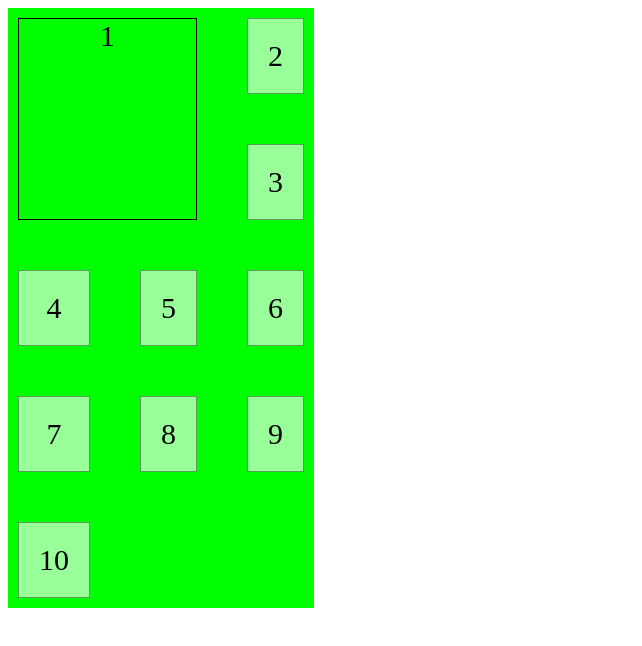
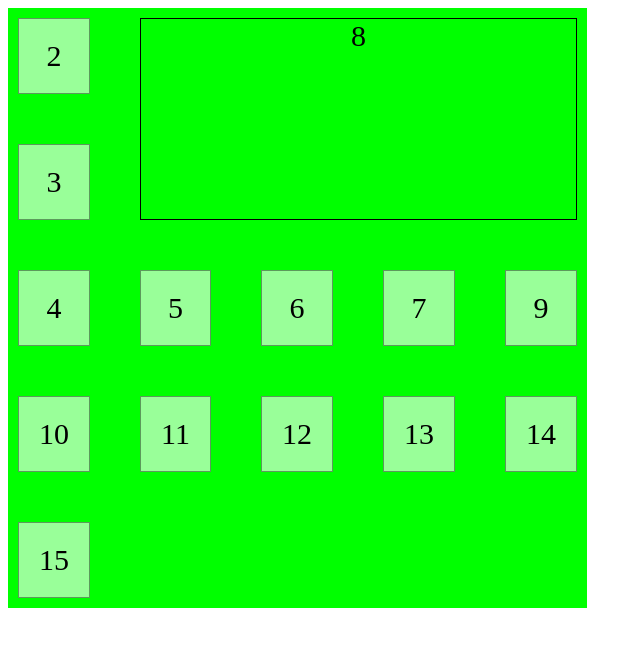
Before and after one commit to vdprog2019/Desk, a plain HTML site: page index.html in a window 1280 px wide. Shown: the whole page, without its empty margins (0-642 px from the left). Drawn offline with Linux system fonts and the light colour scheme.

Commit message:
grid-area
заняло 1/2 длина  и 3/6 по ширине

```diff
--- a/index.html
+++ b/index.html
@@ -19,8 +19,8 @@
                  text-align: center;
              }
              .spec-class{
-                 grid-row: 1/3;
-                 grid-column: 1/3;
+                 grid-area: 1 / 2 / 3 / 6;
+
                  font-size: 30px;
                  text-align: center;
                   border: 1px solid;
@@ -30,16 +30,20 @@
   <body>
 
     <div class="container">
-      <div class="spec-class">1</div>
       <div class="container-item">2</div>
       <div class="container-item">3</div>
       <div class="container-item">4</div>
       <div class="container-item">5</div>
       <div class="container-item">6</div>
        <div class="container-item">7</div>
-      <div class="container-item">8</div>
+      <div class="spec-class">8</div>
       <div class="container-item">9</div>
       <div class="container-item">10</div>
+      <div class="container-item">11</div>
+      <div class="container-item">12</div>
+      <div class="container-item">13</div>
+      <div class="container-item">14</div>
+      <div class="container-item">15</div>
     </div>
 
 
```
